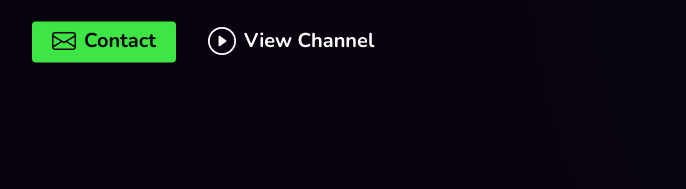
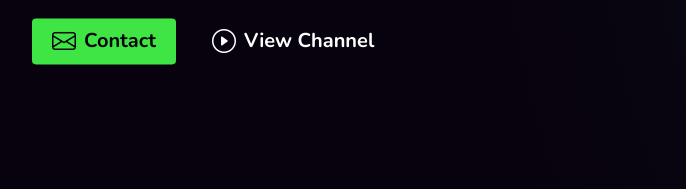
Before and after one commit to MintMissy/BloggerWebsite, a plain HTML site: page index.html in a window 1280 px wide. Shown: the part 446-635 px from the top of the page, 0-686 px from the left. Drawn offline with nearby package versions, Linux system fonts and the light colour scheme.

Commit message:
feat: button styles

```diff
--- a/index.html
+++ b/index.html
@@ -39,7 +39,7 @@
 							<i class="bi bi-envelope"></i>
 							<span>Contact</span>
 						</button>
-						<button class="btn btn--icon btn--view-channel">
+						<button class="home-hero__content__action__contact btn btn--icon btn--icon--small btn--view-channel">
 							<i class="bi bi-play-circle"></i>
 							<span>View Channel</span>
 						</button>
--- a/styles/styles.scss
+++ b/styles/styles.scss
@@ -136,20 +136,51 @@ body {
 }
 
 .btn {
-	padding: 0.35rem 1.25rem;
+	position: relative;
+	padding: 0.5rem 1.25rem;
 	border: none;
 	border-radius: 4px;
 	outline: none;
-	background: transparent;
-	color: var(--clr-text-1);
+	color: var(--clr-n1);
 	font-size: 1.25rem;
 	font-weight: 700;
 	cursor: pointer;
+
+	& > * {
+		z-index: 10;
+		position: relative;
+	}
+
+	&::before {
+		z-index: 1;
+		position: absolute;
+		top: -1px;
+		bottom: -1px;
+		width: 0;
+		border-radius: 4px;
+		background-color: var(--clr-n2);
+		content: "";
+		transition: width 0.2s;
+		inset: 0;
+	}
+
+	&:hover {
+		color: var(--clr-n8);
+		&::before {
+			width: 100%;
+		}
+	}
 }
 
 .btn--primary {
 	background-color: var(--clr-primary-main);
-	color: var(--clr-n1);
+
+	&::before {
+		background-color: var(--clr-secondary-main);
+	}
+	&:hover {
+		color: var(--clr-n1);
+	}
 }
 
 .btn--icon {
@@ -260,10 +291,19 @@ body {
 			flex-wrap: wrap;
 			align-items: center;
 			margin-top: 1.5rem;
-			gap: 1.5rem 2rem;
+			gap: 1.5rem 1rem;
 
 			.btn--view-channel {
-				padding: 0;
+				background: transparent;
+				color: white;
+
+				&::before {
+					background-color: var(--clr-n8);
+				}
+
+				&:hover {
+					color: var(--clr-n0);
+				}
 			}
 		}
 	}
@@ -296,11 +336,11 @@ body {
 
 .about {
 	display: flex;
+	flex-direction: column-reverse;
 	align-items: center;
 	padding-bottom: 2rem;
 	background: radial-gradient(circle at 100%, var(--clr-n1), var(--clr-n2));
 	gap: 2rem;
-	flex-direction: column-reverse;
 
 	@media screen and (min-width: 600px) {
 		flex-direction: row;
@@ -324,8 +364,8 @@ body {
 		gap: 2rem;
 
 		@media screen and (min-width: 600px) {
+			padding: 4.5rem 2rem 1.5rem 1rem;
 			gap: 5rem;
-			padding: 4.5rem 2rem 1.5rem 1rem;
 		}
 
 		@media screen and (min-width: 900px) {
@@ -598,32 +638,15 @@ body {
 		}
 
 		&__link {
-			position: relative;
 			margin-top: 0.5rem;
 			padding: 0.5rem 0;
-			color: var(--clr-n1);
-
-			& > * {
-				z-index: 10;
-				position: relative;
-			}
 
 			&::before {
-				z-index: 1;
-				position: absolute;
-				top: 0;
 				right: 5rem;
-				bottom: 0;
 				left: -0.5rem;
-				width: 0;
-				border-radius: 4px;
-				background-color: var(--clr-n2);
-				content: "";
-				transition: width 0.2s;
 			}
 
 			&:hover {
-				color: var(--clr-n8);
 				&::before {
 					width: 115%;
 				}
```
Also changed, not shown: styles/styles.css, 1 other file.
